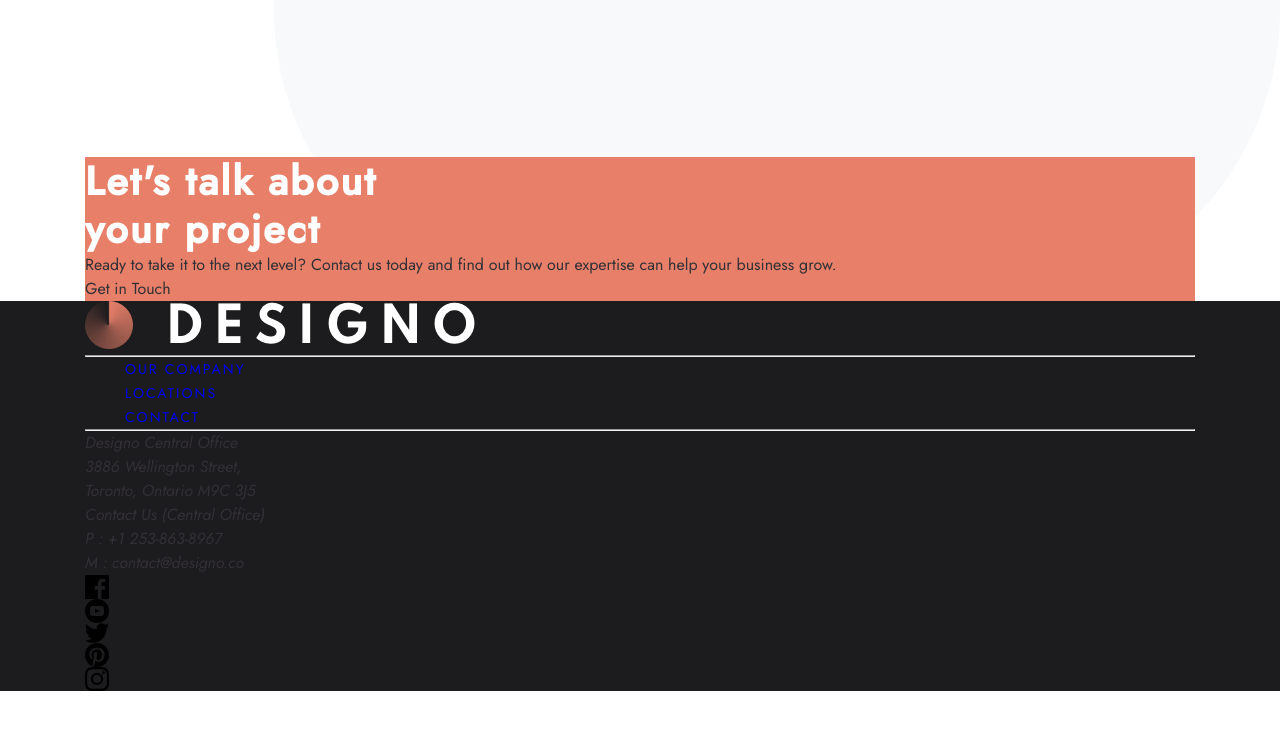
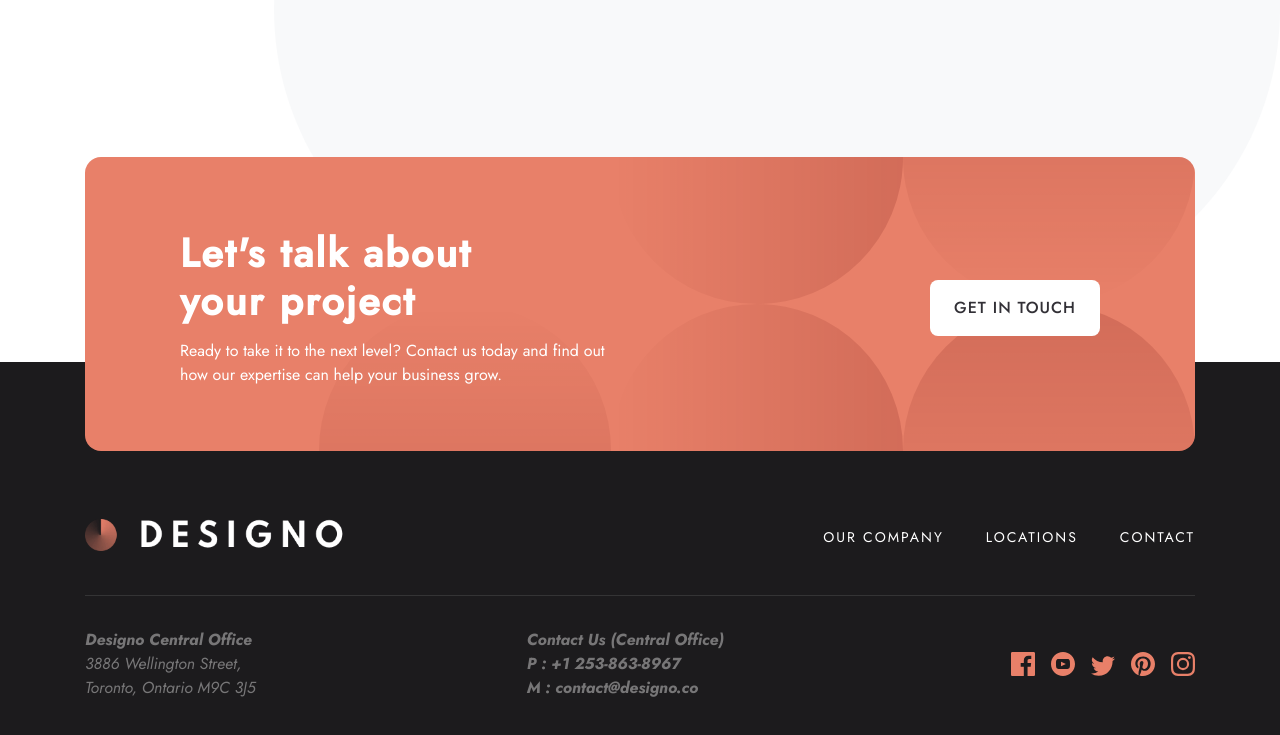
Before and after one commit to AjeaSmith/fem-designo-guru, a website built with Vite: page index.html in a window 1280 px wide. Shown: the part 2119-2854 px from the top of the page. Before the commit the page ends 2810 px from the top, so only its background shows below. Built offline with nearby package versions, Linux system fonts and the light colour scheme.

Commit message:
finished desktop footer

```diff
--- a/index.html
+++ b/index.html
@@ -150,7 +150,7 @@
     <!-- Footer__CTA -->
     <div class="container_wrapper">
       <div class="footer__CTA">
-        <div class="">
+        <div class="footer__content">
           <h3 class="">Let's talk about <br>your project</h3>
           <p class="">Ready to take it to the
             next
@@ -163,7 +163,7 @@
             your
             business grow.</p>
         </div>
-        <button class="">
+        <button class="footer__button">
           Get in Touch
         </button>
       </div>
@@ -171,12 +171,12 @@
     <!-- Footer__Nav -->
     <section class="footer__nav">
       <div class="container_wrapper">
-        <div>
+        <div class="footer__top">
           <a href="/index.html">
             <img src="./assets/shared/desktop/logo-light.png" alt="designo"
-              class="w-5/12 mx-auto mb-2 md:w-2/3 md:mb-0 md:mx-0" />
+              class="footer__logo w-5/12 mx-auto mb-2 md:w-2/3 md:mb-0 md:mx-0" />
           </a>
-          <hr class="w-full mt-8 mb-6 border-dark-grey border-t-1 md:hidden" />
+          <hr class="footer__rule w-full mt-8 mb-6 border-dark-grey border-t-1 md:hidden" />
           <nav>
             <ul role="list">
               <li>
@@ -191,18 +191,24 @@
             </ul>
           </nav>
         </div>
-        <hr class="" />
-        <address>
+        <hr class="footer__rule" />
+        <div class="footer__bottom">
+          <address class="footer__address">
             <span>
-            <p>Designo Central Office</p>
+              <p><b>Designo Central Office</b></p>
               <p>3886 Wellington Street, <br>Toronto, Ontario M9C 3J5</p>
             </span>
+          </address>
+          <address class="footer__address">
             <span>
+              <b>
                 <p>Contact Us (Central Office)</p>
                 <p>P : +1 253-863-8967</p>
                 <p>M : contact@designo.co</p>
+              </b>
             </span>
-          <div>
+          </address>
+          <div class="footer__social">
             <svg width="24" class="" height="24" xmlns="http://www.w3.org/2000/svg">
               <path
                 d="M22.675 0H1.325C.593 0 0 .593 0 1.325v21.351C0 23.407.593 24 1.325 24H12.82v-9.294H9.692v-3.622h3.128V8.413c0-3.1 1.893-4.788 4.659-4.788 1.325 0 2.463.099 2.795.143v3.24l-1.918.001c-1.504 0-1.795.715-1.795 1.763v2.313h3.587l-.467 3.622h-3.12V24h6.116c.73 0 1.323-.593 1.323-1.325V1.325C24 .593 23.407 0 22.675 0z"
@@ -229,7 +235,7 @@
                 fill-rule="nonzero" />
             </svg>
           </div>
-        </address>
+        </div>
       </div>
     </section>
 
--- a/scss/layout/home/_footer.scss
+++ b/scss/layout/home/_footer.scss
@@ -1,9 +1,96 @@
 @use "../../globals/colors" as *;
 .footer {
 	&__CTA {
+		background-image: url("../../../public/assets/shared/desktop/bg-pattern-call-to-action.svg");
+		background-repeat: no-repeat;
+		background-position: right;
+		z-index: 10;
+		position: relative;
+		display: flex;
+		align-items: center;
+		justify-content: space-between;
+		border-radius: 16px;
 		background-color: $bg-peach;
+		padding: 72px 95px 64px 95px;
+	}
+	&__content {
+		max-width: 46ch;
+		color: $text-white;
+
+		h3 {
+			margin-bottom: 14px;
+		}
+	}
+	&__top {
+		display: flex;
+		justify-content: space-between;
+		align-items: center;
+
+		ul {
+			display: flex;
+			a {
+				color: $text-white;
+				margin-left: 42px;
+				&:hover {
+					text-decoration: underline;
+				}
+			}
+		}
+	}
+	&__logo {
+		width: 66%;
+	}
+	hr {
+		opacity: 0.2;
+		border: none; /* Remove default border */
+		height: 1px; /* Set height of the horizontal rule */
+		background-color: #979797; /* Set background color */
+		margin: 28px 0 32px 0;
+	}
+	&__button {
+		text-transform: uppercase;
+		font-weight: 500;
+		color: $text-grey;
+		letter-spacing: 1px;
+		border-radius: 8px;
+		padding-inline: 24px;
+		padding-block: 16px;
+		background-color: #ffffff;
+
+		&:hover {
+			background-color: $bg-peach-light;
+			color: $text-white;
+		}
 	}
 	&__nav {
 		background-color: $bg-black;
+		margin-top: -89px;
+		padding-top: 144px;
+		padding-bottom: 72px;
+	}
+	&__bottom {
+		display: flex;
+		justify-content: space-between;
+		align-items: center;
+	}
+	&__address {
+		opacity: 0.4;
+		color: $text-white;
+	}
+	&__social {
+		opacity: 1;
+		display: flex;
+		justify-content: space-between;
+		align-items: flex-end;
+		svg {
+			cursor: pointer;
+			path {
+				fill: $bg-peach;
+				&:hover {
+					fill: $bg-peach-light;
+				}
+			}
+			margin-left: 1rem;
+		}
 	}
 }
```
Lines whose indentation alone changed are shown as unchanged.
